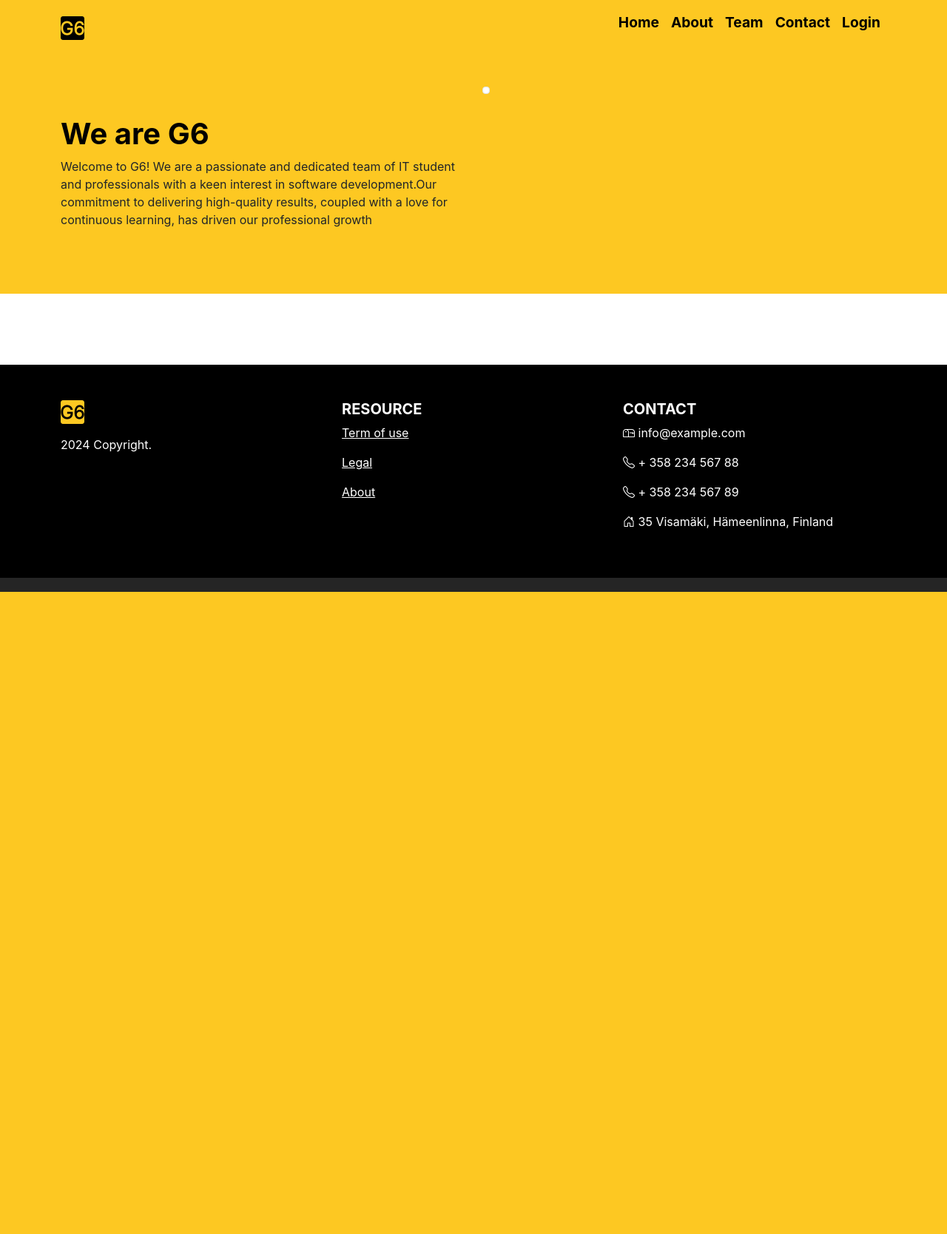
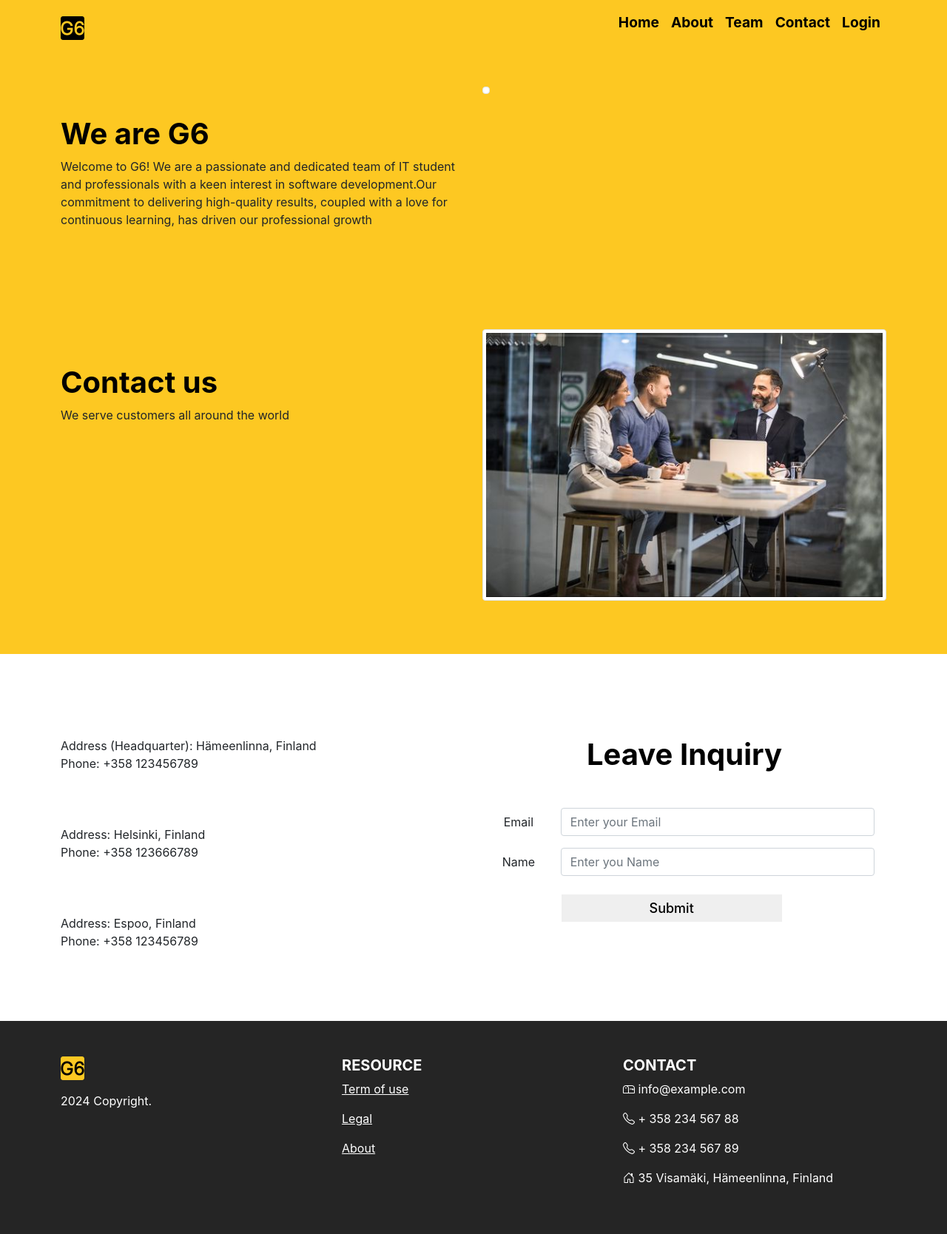
Before and after one commit to phuocnguyen2201/portfolio_project_php, a PHP site: page /contact.php in a window 1280 px wide. Shown: the whole page at 74% size. Before the commit the page ends 800 px from the top, so only its background shows below. Run offline with PHP 8.4, Linux system fonts and the light colour scheme; data that the repository does not hold is empty; some libraries are stand-ins or nearby versions.

Commit message:
Update contact.php

```diff
--- a/contact.php
+++ b/contact.php
@@ -5,14 +5,69 @@
     $description = "Welcome to G6! We are a passionate and dedicated team of IT student and professionals with a keen interest in software development.Our commitment to delivering high-quality results, coupled with a love for continuous learning, has driven our professional growth";
 
     include "extension/header.php"?>
-    <div class="content-white py-5">
-    <div class="container-lg">
-        <div class="row">
-            <div class=col-lg-12>
-
-
+        <div class="content">
+        <div class="container-lg py-5">
+            <div class="row">
+                <div class="col-lg-6 col-md-12 mb-4 mt-5">
+                  <h1 class="title">Contact us</h1>
+                  <p>We serve customers all around the world</p>
+                </div>
+                <div class="col-lg-6 col-md-12 mb-4">
+                  <img class="img-thumbnail" alt="colleagues in a meeting" src="image/Meeting_Image.jpg">
+                </div>
             </div>
         </div>
     </div>
-</div>
+    <div class="content-white">
+        <div class="container-lg py-5">
+            <div class="row">
+                <div class="col-lg-6 col-md-12 mb-4 mt-5">
+                    <div class="row">
+                        <div class="col-lg-12 col-md-12 mb-4 mt-3">
+                            Address (Headquarter): Hämeenlinna, Finland<br/>Phone: +358 123456789
+                        </div>
+                    </div>
+                    <div class="row">
+                        <div class="col-lg-12 col-md-12 mb-4 mt-5">
+                        Address: Helsinki, Finland<br/>Phone: +358 123666789
+                    </div>
+                    </div>
+                    <div class="row">
+                        <div class="col-lg-12 col-md-12 mb-4 mt-5">
+                        Address: Espoo, Finland<br>Phone: +358 123456789
+                    </div>
+                    </div>
+                </div>
+                <div class="col-lg-6 col-md-12 mb-4 mt-5 text-center">
+                    <div style="width: 100%;" class="form-inquiry">
+                        <h1 class="title text-center pt-3">
+                            Leave Inquiry
+                        </h1>
+
+                        <form class="px-3 py-3" method="post" action="contact_process.php"><br>
+                            <div class="form-group row pb-3 ">
+                              <label for="inputEmail" class="col-sm-2 col-form-label">Email</label>
+                              <div class="col-sm-10">
+                                <input type="Email" class="form-control" name="email" id="inputEmail" placeholder="Enter your Email" required>
+                              </div>
+                            </div>
+                            <div class="form-group row">
+                              <label for="inputName" class="col-sm-2 col-form-label">Name</label>
+                              <div class="col-sm-10">
+                                <input type="text" class="form-control" name="name" id="inputName" placeholder="Enter you Name" required>
+                              </div>
+                            </div>
+                            <br>
+                            <div class="form-group row" style="text-align: left;">
+                                <div class="col-sm-2"></div>
+                                <div class="col-sm-10"><input class="btn-bottom" name="submit" type="submit" value="Submit"></div>
+                                </div>
+                            </div>
+
+                        </form>
+                    </div>
+                </div>
+            </div>
+        </div>
+    </div>
 <?php include "extension/footer.php"?>
```
